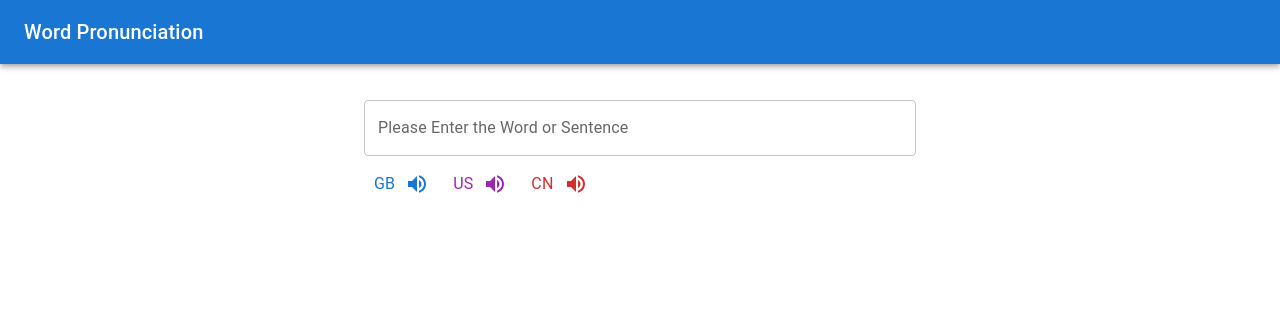
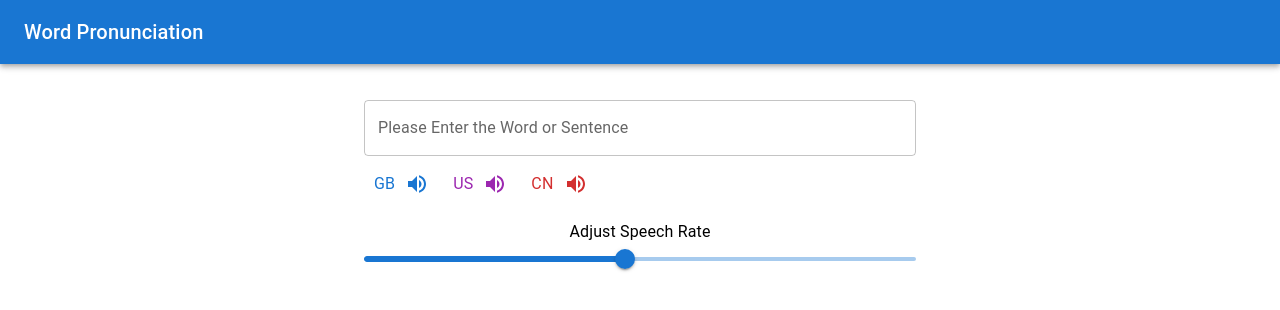
Before and after one commit to WeidongFang1985/Word-Pronunciation, a React (Create React App) app: page / in a window 1280 px wide. Shown: the top 310 px of the page. Built offline with nearby package versions, Linux system fonts and the light colour scheme.

Commit message:
adjust speed

```diff
--- a/src/Componets/Search/Search.js
+++ b/src/Componets/Search/Search.js
@@ -4,13 +4,17 @@ import Box from "@mui/material/Box";
 import LanguageButton from "../LanguageButton/LanguageButton";
 import Container from "@mui/material/Container";
 import {languages} from "../../Services/Languages";
+import Typography from "@mui/material/Typography";
+import {Slider} from "@mui/material";
 
 const Search = () => {
 	const [word, setWord] = useState('');
+	const [rate, setRate] = useState(1);
 
 	const speak = (lang, word) => {
 		const speech = new SpeechSynthesisUtterance(word);
 		speech.lang = lang;
+		speech.rate = rate;
 		window.speechSynthesis.speak(speech);
 	};
 
@@ -35,9 +39,21 @@ const Search = () => {
 							label={language.label}
 							color={language.color}
 							word={word}
-							onClick={speak}
+							onClick={() => speak(language.lang, word)}
 						/>
 					))}
+				</Box>
+
+				<Box display="flex" flexDirection="column" alignItems="center" marginTop={2}>
+					<Typography>Adjust Speech Rate</Typography>
+					<Slider
+						value={rate}
+						onChange={(e, newValue) => setRate(newValue)}
+						step={0.1}
+						min={0.1}
+						max={2}
+						valueLabelDisplay="auto"
+					/>
 				</Box>
 			</Container>
 		</div>
```
